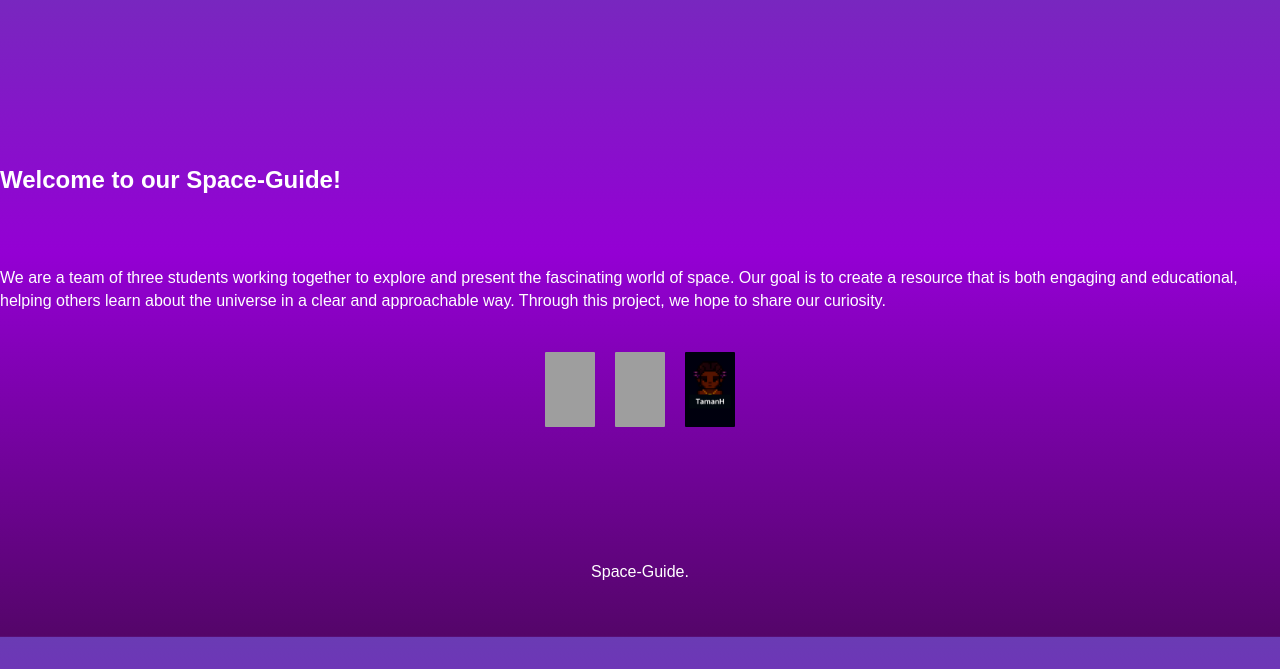
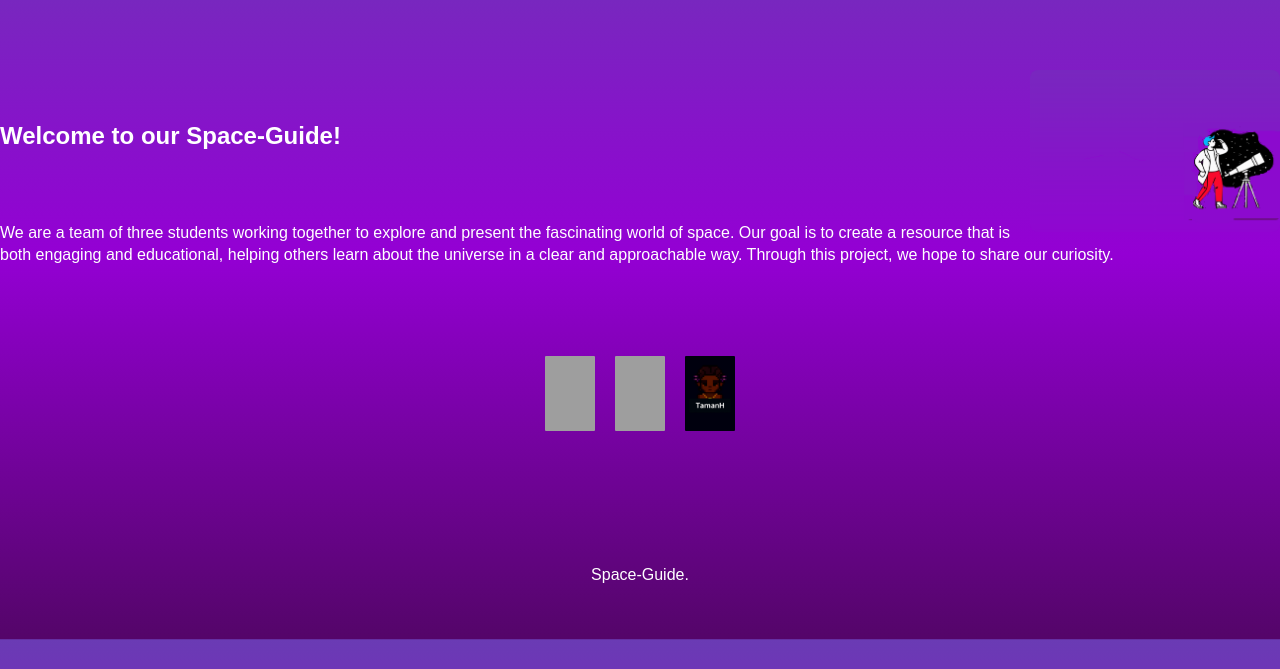
Before and after one commit to Lo-str/space-guide, a plain HTML site: page index.html in a window 1280 px wide. Shown: the part 131-800 px from the top of the page. Drawn offline with Linux system fonts and the light colour scheme; grey boxes are pictures that could not be loaded.

Commit message:
Add images and update index and styles during rebase recovery

```diff
--- a/index.html
+++ b/index.html
@@ -13,6 +13,7 @@
         </header>
 
         <div class="team-section">
+            <img src="images/jk.png" alt="Man with telescope" style="width:250px; height:auto; border-radius: 8px; float: right; margin-left: 10px;">
 
             <h2>Welcome to our Space-Guide!</h2>
              <p style="white-space: normal; line-height: 1.4; margin: 0;">
--- a/styles/styles.css
+++ b/styles/styles.css
@@ -1,6 +1,6 @@
 body {
    font-family: sans-serif;
-   line-height: 5.6;
+   line-height: 5.5;
    margin: 0;
    padding: 0;
    background: linear-gradient(#6A3BB4, #9400D4, #540569);
@@ -41,6 +41,14 @@ header {
     box-shadow: 0 2px 5px rgba (0,0,0,0.1);
     }
 
+.team-section  {
+   margin-top: 0;
+   padding-top: 0;
+   margin-bottom: 10px;
+   position: relative;
+   top: -40px;
+   }
+
  footer  {
     text-align: center;
     padding: 20px 0;
```
Also changed, not shown: images/Space Explorer (Community).png (added), images/jk.png (added), images/nu.png (added), images/sk.png (added), 1 other file.
